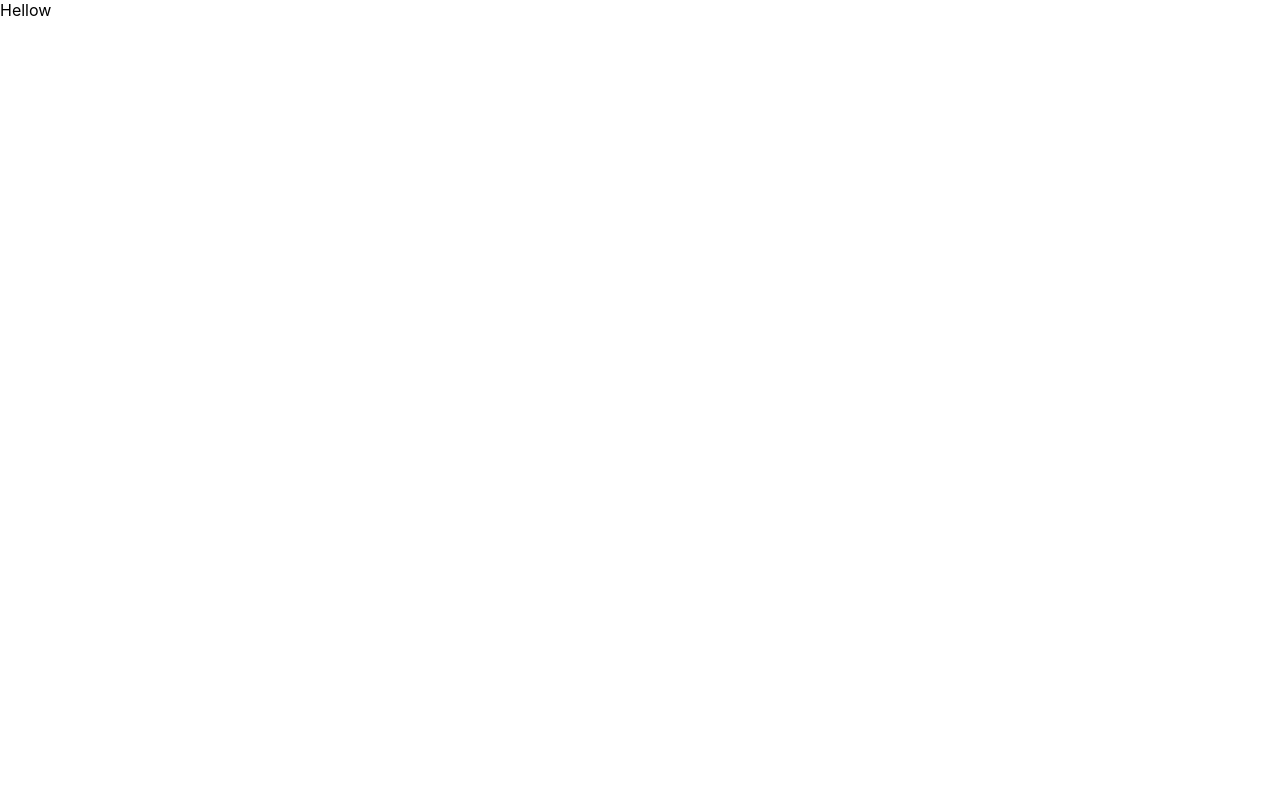
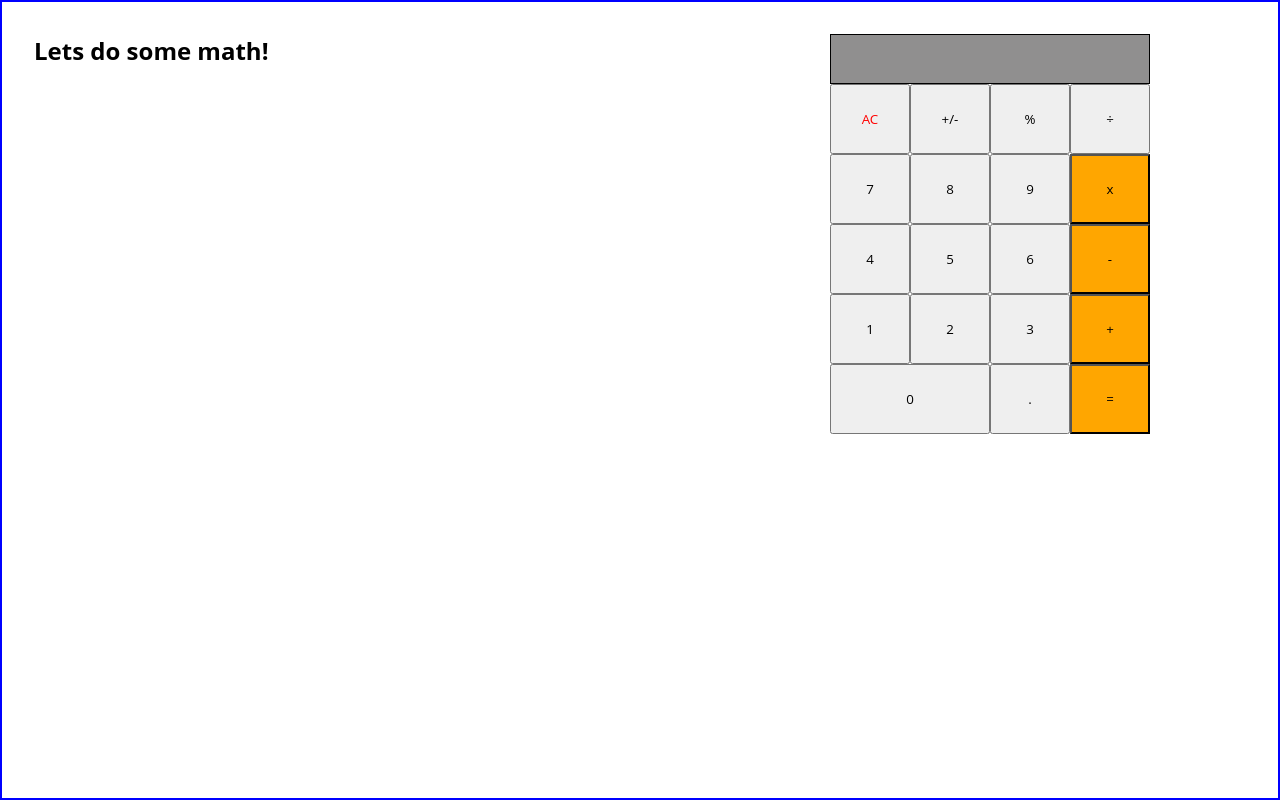
Before and after one commit to addisalemseifu/mathapp, a React (Create React App) app: page / in a window 1280 px wide. Built offline with nearby package versions, Linux system fonts and the light colour scheme.

Commit message:
Setup user-interface.

```diff
--- a/src/App.js
+++ b/src/App.js
@@ -1,7 +1,9 @@
+import CalcPage from './components/CalcPage';
+
 function App() {
   return (
-    <div className="App">
-      Hellow
+    <div className="main-container">
+      <CalcPage />
     </div>
   );
 }
--- /dev/null
+++ b/src/components/Buttons.js
@@ -0,0 +1,16 @@
+import React from 'react';
+import '../index.css';
+
+export default function Buttons({
+  // eslint-disable-next-line react/prop-types
+  symbol, className,
+}) {
+  return (
+    <button
+      type="button"
+      className={className}
+    >
+      {symbol}
+    </button>
+  );
+}
--- /dev/null
+++ b/src/components/CalcPage.js
@@ -0,0 +1,14 @@
+import React from 'react';
+import Calculator from './Calculator';
+
+export default function CalcPage() {
+  return (
+    <div className="page">
+      <div className="calc_container">
+        <h2 className="sub_header">Lets do some math!</h2>
+        <Calculator />
+      </div>
+
+    </div>
+  );
+}
--- /dev/null
+++ b/src/components/Calculator.js
@@ -0,0 +1,32 @@
+import { React } from 'react';
+import '../index.css';
+import Output from './Output';
+
+import Buttons from './Buttons';
+
+export default function Calculator() {
+  return (
+    <div className="calc-grid">
+      <Output data-testid="my-output" />
+      <Buttons type="button" symbol="AC" className="clear" />
+      <Buttons type="button" symbol="+/-" />
+      <Buttons type="button" symbol="%" />
+      <Buttons type="button" symbol="÷" />
+      <Buttons type="button" symbol="7" />
+      <Buttons type="button" symbol="8" />
+      <Buttons type="button" symbol="9" />
+      <Buttons type="button" symbol="x" className="operator" />
+      <Buttons type="button" symbol="4" />
+      <Buttons type="button" symbol="5" />
+      <Buttons type="button" symbol="6" />
+      <Buttons type="button" symbol="-" className="operator" />
+      <Buttons type="button" symbol="1" />
+      <Buttons type="button" symbol="2" />
+      <Buttons type="button" symbol="3" />
+      <Buttons type="button" symbol="+" className="operator" />
+      <Buttons type="button" symbol="0" className="zero" />
+      <Buttons type="button" symbol="." />
+      <Buttons type="button" symbol="=" className="operator" />
+    </div>
+  );
+}
--- /dev/null
+++ b/src/components/Output.js
@@ -0,0 +1,16 @@
+import React from 'react';
+
+// eslint-disable-next-line react/prop-types
+export default function Output({ total, next }) {
+  return (
+    <div className="output">
+      <div className="result">
+        <h1 data-testid="total">{total}</h1>
+      </div>
+
+      <div className="text">
+        <h3 data-testid="next">{next}</h3>
+      </div>
+    </div>
+  );
+}
--- a/src/index.css
+++ b/src/index.css
@@ -1,27 +1,128 @@
-body {
+* {
   margin: 0;
-  font-family:
-    -apple-system,
-    BlinkMacSystemFont,
-    'Segoe UI',
-    'Roboto',
-    'Oxygen',
-    'Ubuntu',
-    'Cantarell',
-    'Fira Sans',
-    'Droid Sans',
-    'Helvetica Neue',
-    sans-serif;
-  -webkit-font-smoothing: antialiased;
-  -moz-osx-font-smoothing: grayscale;
+  padding: 0;
+  box-sizing: border-box;
+  font-family: 'Open Sans', sans-serif;
 }
 
-code {
-  font-family:
-    source-code-pro,
-    Menlo,
-    Monaco,
-    Consolas,
-    'Courier New',
-    monospace;
+.zero {
+  grid-column-start: 1;
+  grid-column-end: 3;
 }
+
+.operator {
+  background-color: #ffa600;
+}
+
+.output {
+  grid-column-start: 1;
+  grid-column-end: 5;
+  border: 1px solid black;
+  background-color: rgb(144, 143, 143);
+  display: flex;
+  flex-direction: column;
+  justify-content: center;
+  align-items: flex-end;
+  color: white;
+}
+
+.clear {
+  color: red;
+}
+
+.my-quotes {
+  margin-top: 3rem;
+  display: flex;
+  flex-direction: column;
+  justify-content: center;
+  align-items: flex-start;
+  border: 2px solid black;
+  height: 28.7rem;
+  position: relative;
+  top: 5rem;
+  border-radius: 4px;
+  background-color: #e6c586;
+}
+
+.my-quotes h4 {
+  margin: 1rem;
+}
+
+.nav_bar {
+  display: flex;
+  justify-content: space-between;
+  margin-bottom: 3rem;
+  background-color: rgb(248, 206, 157);
+  height: 5rem;
+}
+
+.links {
+  display: flex;
+}
+
+.my-home {
+  margin-right: 1rem;
+  list-style: none;
+  color: black;
+  border-right: 2px solid black;
+  height: 1.2rem;
+  padding-right: 0.8rem;
+}
+
+.my-calc {
+  margin-right: 1rem;
+  list-style: none;
+  color: black;
+  border-right: 2px solid black;
+  height: 1.2rem;
+  padding-right: 0.8rem;
+}
+
+.my-quote {
+  margin-right: 1rem;
+  list-style: none;
+  color: black;
+  padding-right: 0.8rem;
+}
+
+/* home page */
+
+.page {
+  display: flex;
+  flex-direction: column;
+  min-height: 100vh;
+  border: 2px solid blue;
+  padding: 2rem;
+}
+
+.sub_header {
+  margin-bottom: 3rem;
+}
+
+/* calc page */
+
+.calc_page {
+  display: flex;
+  flex-direction: column;
+  min-height: 100vh;
+}
+
+.calc_container {
+  display: flex;
+  justify-content: space-between;
+}
+
+.calc-grid {
+  display: grid;
+  grid-template-columns: repeat(4, 5rem);
+  height: 50vh;
+  justify-content: center;
+  width: 40vw;
+}
+
+/* quote page */
+
+.quote_page {
+  display: flex;
+  flex-direction: column;
+}
```
